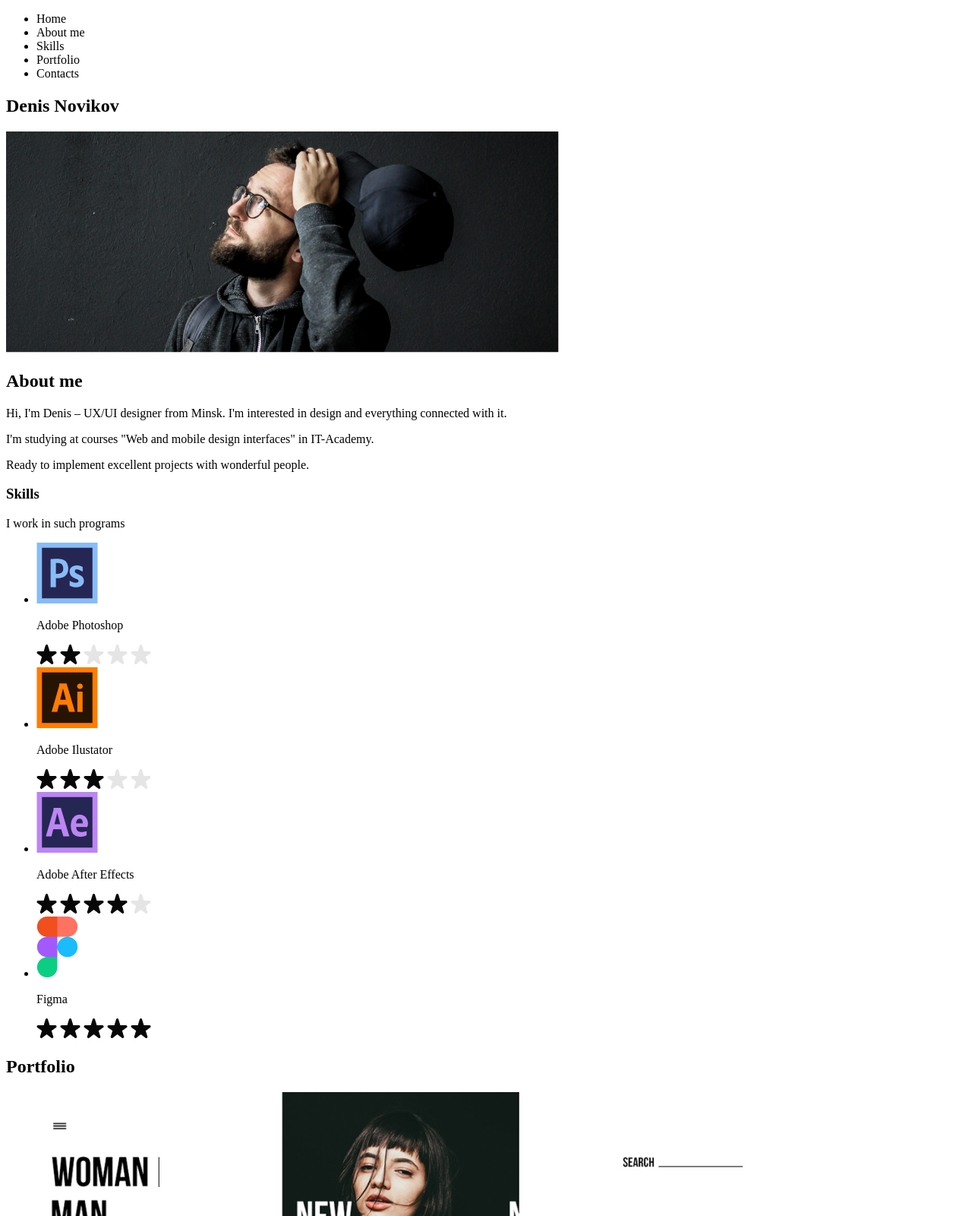
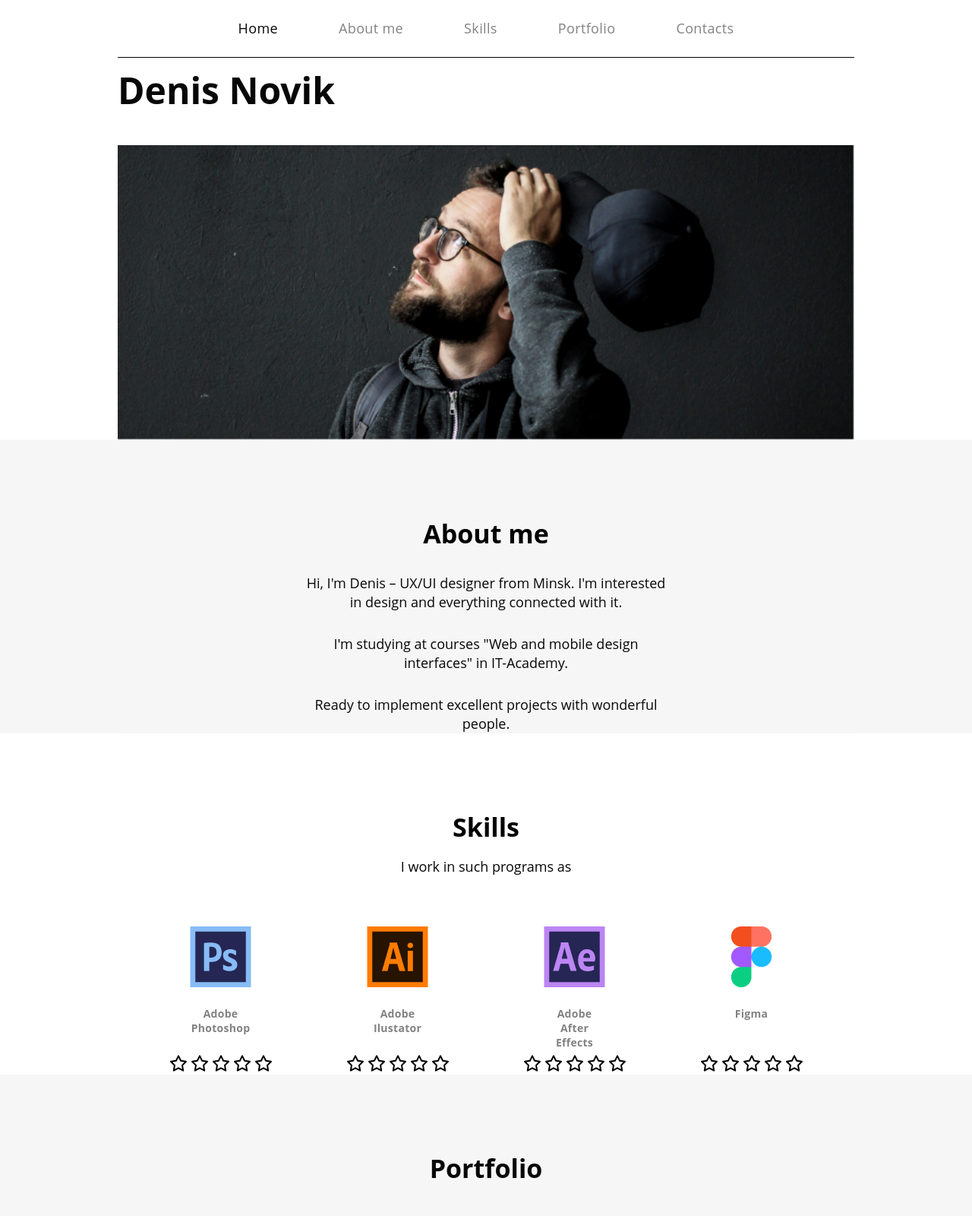
Before and after one commit to Buneezy/figma, a plain HTML site: page index.html in a window 1280 px wide. Shown: the top 1600 px of the page at 76% size. Drawn offline with Linux system fonts and the light colour scheme.

Commit message:
add styles and fixed html

```diff
--- a/index.html
+++ b/index.html
@@ -5,117 +5,279 @@
     <meta http-equiv="X-UA-Compatible" content="IE=edge" />
     <meta name="viewport" content="width=device-width, initial-scale=1.0" />
     <title>Document</title>
-    <link rel="stylesheet" href="index.css" />
+    <link rel="stylesheet" href="/figma/styles/reset.css" />
+    <link rel="stylesheet" href="/figma/styles/styles.css" />
+    <script
+      src="https://kit.fontawesome.com/6c466c3084.js"
+      crossorigin="anonymous"
+    ></script>
   </head>
   <body>
-    <header class="header">
+    <header class="header wrapper">
       <nav class="header-menu">
-        <ul>
-          <li class="header-item-1">Home</li>
-          <li class="header-item-2">About me</li>
-          <li class="header-item-3">Skills</li>
-          <li class="header-item-4">Portfolio</li>
-          <li class="header-item-5">Contacts</li>
+        <ul class="list">
+          <li class="list-item"><a href="#"></a> Home</li>
+          <li class="list-item"><a href="#"></a> About me</li>
+          <li class="list-item"><a href="#"></a> Skills</li>
+          <li class="list-item"><a href="#"></a> Portfolio</li>
+          <li class="list-item"><a href="#"></a> Contacts</li>
         </ul>
       </nav>
     </header>
-    <main>
-      <section>
-        <h1>Denis Novikov</h1>
-        <img src="images\photox940.png" alt="Denis Novikov" />
+    <main class="">
+      <section class="photo">
+        <h1 class="photo-title">Denis Novik</h1>
+        <img src="images\photox940.png" alt="Denis Novikov" class="image-1" />
       </section>
-      <section>
-        <h2>About me</h2>
-        <p>
+      <section class="about">
+        <div class="wrapper wrapper-about">
+          <h2 class="about-header">About me</h2>
+          <p class="about-text">
             Hi, I'm Denis – UX/UI designer from Minsk. I'm interested in design
             and everything connected with it.
           </p>
-        <p>
+          <p class="about-text">
             I'm studying at courses "Web and mobile design interfaces" in
             IT-Academy.
           </p>
-        <p>Ready to implement excellent projects with wonderful people.</p>
+          <p class="about-text">
+            Ready to implement excellent projects with wonderful people.
+          </p>
+        </div>
       </section>
-      <section>
-        <h3>Skills</h3>
-        <p>I work in such programs</p>
-      </section>
-      <section>
-        <ul>
-          <li>
+      <section class="skills">
+        <div class="wrapper wrapper-skills">
+          <h3 class="skills-title">Skills</h3>
+          <p class="skills-text">I work in such programs as</p>
+
+          <ul class="product-list">
+            <li class="product-item">
               <img src="images\Ps.png" alt="PS" />
-            <p>Adobe Photoshop</p>
-            <div>
-              <img src="images\star-icon.png" alt="" />
-              <img src="images\star-icon.png" alt="" />
-              <img src="images\Vector.png" alt="" />
-              <img src="images\Vector.png" alt="" />
-              <img src="images\Vector.png" alt="" />
+              <p class="product-text">Adobe Photoshop</p>
+              <div class="rating-wrapper">
+                <img
+                  src="/figma/images/star-regular.svg"
+                  alt=""
+                  class="star-icon"
+                  width="24px"
+                  height="24px"
+                />
+                <img
+                  src="/figma/images/star-regular.svg"
+                  alt=""
+                  class="star-icon"
+                  width="24px"
+                  height="24px"
+                />
+                <img
+                  src="/figma/images/star-regular.svg"
+                  alt=""
+                  class="star-icon"
+                  width="24px"
+                  height="24px"
+                />
+                <img
+                  src="/figma/images/star-regular.svg"
+                  alt=""
+                  class="star-icon"
+                  width="24px"
+                  height="24px"
+                />
+                <img
+                  src="/figma/images/star-regular.svg"
+                  alt=""
+                  class="star-icon"
+                  width="24px"
+                  height="24px"
+                />
               </div>
             </li>
 
-          <li>
+            <li class="product-item">
               <img src="images\Ai.png" alt="AI" />
-            <p>Adobe Ilustator</p>
-            <div>
-              <img src="images\star-icon.png" alt="" />
-              <img src="images\star-icon.png" alt="" />
-              <img src="images\star-icon.png" alt="" />
-              <img src="images\Vector.png" alt="" />
-              <img src="images\Vector.png" alt="" />
+              <p class="product-text">Adobe Ilustator</p>
+              <div class="rating-wrapper">
+                <img
+                  src="/figma/images/star-regular.svg"
+                  alt=""
+                  class="star-icon"
+                  width="24px"
+                  height="24px"
+                />
+                <img
+                  src="/figma/images/star-regular.svg"
+                  alt=""
+                  class="star-icon"
+                  width="24px"
+                  height="24px"
+                />
+                <img
+                  src="/figma/images/star-regular.svg"
+                  alt=""
+                  class="star-icon"
+                  width="24px"
+                  height="24px"
+                />
+                <img
+                  src="/figma/images/star-regular.svg"
+                  alt=""
+                  class="star-icon"
+                  width="24px"
+                  height="24px"
+                />
+                <img
+                  src="/figma/images/star-regular.svg"
+                  alt=""
+                  class="star-icon"
+                  width="24px"
+                  height="24px"
+                />
               </div>
             </li>
-          <li>
+            <li class="product-item">
               <img src="images\Ae.png" alt="AE" />
-            <p>Adobe After Effects</p>
-            <div>
-              <img src="images\star-icon.png" alt="" />
-              <img src="images\star-icon.png" alt="" />
-              <img src="images\star-icon.png" alt="" />
-              <img src="images\star-icon.png" alt="" />
-              <img src="images\Vector.png" alt="" />
+              <p class="product-text">Adobe After Effects</p>
+              <div class="rating-wrapper">
+                <img
+                  src="/figma/images/star-regular.svg"
+                  alt=""
+                  class="star-icon"
+                  width="24px"
+                  height="24px"
+                />
+                <img
+                  src="/figma/images/star-regular.svg"
+                  alt=""
+                  class="star-icon"
+                  width="24px"
+                  height="24px"
+                />
+                <img
+                  src="/figma/images/star-regular.svg"
+                  alt=""
+                  class="star-icon"
+                  width="24px"
+                  height="24px"
+                />
+                <img
+                  src="/figma/images/star-regular.svg"
+                  alt=""
+                  class="star-icon"
+                  width="24px"
+                  height="24px"
+                />
+                <img
+                  src="/figma/images/star-regular.svg"
+                  alt=""
+                  class="star-icon"
+                  width="24px"
+                  height="24px"
+                />
               </div>
             </li>
-          <li>
-            <img src="images\Figma.png" alt="" />
-            <p>Figma</p>
-            <div>
-              <img src="images\star-icon.png" alt="" />
-              <img src="images\star-icon.png" alt="" />
-              <img src="images\star-icon.png" alt="" />
-              <img src="images\star-icon.png" alt="" />
-              <img src="images\star-icon.png" alt="" />
+            <li class="product-item">
+              <img src="images\Figma.png" alt="Figma" />
+              <p class="product-text">Figma</p>
+              <div class="rating-wrapper">
+                <img
+                  src="/figma/images/star-regular.svg"
+                  alt=""
+                  class="star-icon"
+                  width="24px"
+                  height="24px"
+                />
+                <img
+                  src="/figma/images/star-regular.svg"
+                  alt=""
+                  class="star-icon"
+                  width="24px"
+                  height="24px"
+                />
+                <img
+                  src="/figma/images/star-regular.svg"
+                  alt=""
+                  class="star-icon"
+                  width="24px"
+                  height="24px"
+                />
+                <img
+                  src="/figma/images/star-regular.svg"
+                  alt=""
+                  class="star-icon"
+                  width="24px"
+                  height="24px"
+                />
+                <img
+                  src="/figma/images/star-regular.svg"
+                  alt=""
+                  class="star-icon"
+                  width="24px"
+                  height="24px"
+                />
               </div>
             </li>
           </ul>
+        </div>
       </section>
-      <section>
-        <h2>Portfolio</h2>
-        <img src="images\Fashion-Store.png" alt="FashionStore" />
-        <p>Online fashion store - Homepage</p>
+      <section class="portfolio">
+        <div class="wrapper wrapper-portfolio">
+          <h2 class="portfolio-text">Portfolio</h2>
+          <img
+            src="images\Fashion-Store.png"
+            alt="FashionStore"
+            class="image-portfolio"
+          />
+          <p class="text-image-portfolio">Online fashion store - Homepage</p>
+          <img
+            src="images\reebok_web.png"
+            alt="Reebok"
+            class="image-portfolio"
+          />
+          <p class="text-image-portfolio">Reebok Store - Concept</p>
+          <img src="images\braun-landing.png" alt="" class="image-portfolio" />
+          <p class="text-image-portfolio">Braun Landing Page - concept</p>
+        </div>
       </section>
-      <section>
-        <img src="images\reebok_web.png" alt="Reebok" />
-        <p>Reebok Store - Concept</p>
-      </section>
-      <section>
-        <img src="images\braun-landing.png" alt="" />
-        <p>Braun Landing Page - concept</p>
-      </section>
-      <section>
-        <h2>Contacts</h2>
-        <p>Want to know more or just chat? You are welcome!</p>
-        <button>Send message</button>
-        <ul>
+    </main>
+    <footer class="footer">
+      <section class="contacts">
+        <div class="wrapper contacts-wrapper">
+          <h2 class="heading-contacts">Contacts</h2>
+          <p class="contacts-text">
+            Want to know more or just chat? You are welcome!
+          </p>
+        </div>
+        <div class="links wrapper">
+          <span class="socialmedia">
+            <button class="btn">Send message</button></span
+          >
+          <ul class="social-group">
             <li>
-            <a href="#"><img src="images\instagram.png" alt="Instagram" /></a>
+              <a href="#"
+                ><img src="/figma/images/linkedin.png" alt="LinkedIn"
+              /></a>
             </li>
+            <li>
+              <a href=""
+                ><img src="/figma/images/instagram.png" alt="instagram"
+              /></a>
+            </li>
+
+            <li>
+              <a href="#"
+                ><img src="/figma/images/behance.png" alt="Behance"
+              /></a>
+            </li>
+
             <li>
               <a href="#"><img src="images\Vector (5).png" alt="Dribble" /></a>
             </li>
           </ul>
-        <p>Like me on LinkedIn, Instagram, Behance, Dribble</p>
+          <p class="links-text">
+            Like me on LinkedIn, Instagram, Behance, Dribble
+          </p>
+        </div>
       </section>
-    </main>
+    </footer>
   </body>
 </html>
--- /dev/null
+++ b/styles/reset.css
@@ -0,0 +1,129 @@
+/* http://meyerweb.com/eric/tools/css/reset/
+   v2.0 | 20110126
+   License: none (public domain)
+*/
+
+html,
+body,
+div,
+span,
+applet,
+object,
+iframe,
+h1,
+h2,
+h3,
+h4,
+h5,
+h6,
+p,
+blockquote,
+pre,
+a,
+abbr,
+acronym,
+address,
+big,
+cite,
+code,
+del,
+dfn,
+em,
+img,
+ins,
+kbd,
+q,
+s,
+samp,
+small,
+strike,
+strong,
+sub,
+sup,
+tt,
+var,
+b,
+u,
+i,
+center,
+dl,
+dt,
+dd,
+ol,
+ul,
+li,
+fieldset,
+form,
+label,
+legend,
+table,
+caption,
+tbody,
+tfoot,
+thead,
+tr,
+th,
+td,
+article,
+aside,
+canvas,
+details,
+embed,
+figure,
+figcaption,
+footer,
+header,
+hgroup,
+menu,
+nav,
+output,
+ruby,
+section,
+summary,
+time,
+mark,
+audio,
+video {
+  margin: 0;
+  padding: 0;
+  border: 0;
+  font-size: 100%;
+  font: inherit;
+  vertical-align: baseline;
+}
+/* HTML5 display-role reset for older browsers */
+article,
+aside,
+details,
+figcaption,
+figure,
+footer,
+header,
+hgroup,
+menu,
+nav,
+section {
+  display: block;
+}
+body {
+  line-height: 1;
+}
+ol,
+ul {
+  list-style: none;
+}
+blockquote,
+q {
+  quotes: none;
+}
+blockquote:before,
+blockquote:after,
+q:before,
+q:after {
+  content: "";
+  content: none;
+}
+table {
+  border-collapse: collapse;
+  border-spacing: 0;
+}
--- /dev/null
+++ b/styles/styles.css
@@ -0,0 +1,259 @@
+html,
+body {
+  margin: 0;
+  padding: 0;
+  display: grid;
+  place-items: center;
+}
+.wrapper {
+  width: 970px;
+}
+.header {
+  margin-bottom: 10px;
+}
+.list {
+  display: flex;
+  justify-content: center;
+  place-items: center;
+}
+.list-item {
+  padding: 25px 40px;
+}
+.header-menu {
+  border-bottom: 1px solid #000;
+}
+.photo {
+  display: flex;
+  flex-direction: column;
+  flex: 0 1 auto;
+}
+.photo-title {
+  font-family: "Open Sans";
+  font-style: normal;
+  font-weight: 700;
+  font-size: 48px;
+  line-height: 65px;
+  color: #070707;
+  margin-bottom: 40px;
+}
+.about {
+  background-color: #f6f6f6;
+  box-shadow: 0 0 0 100vmax #f6f6f6;
+  clip-path: inset(0 -100vmax);
+}
+.about-header {
+  padding-top: 100px;
+  font-family: "Open Sans";
+  font-style: normal;
+  font-weight: 700;
+  font-size: 34px;
+  line-height: 46px;
+  text-align: center;
+}
+.about-text {
+  width: 480px;
+  padding-top: 30px;
+  font-family: "Open Sans";
+  font-style: normal;
+  font-weight: 400;
+  font-size: 18px;
+  line-height: 25px;
+  text-align: center;
+  color: #070707;
+}
+.wrapper-about {
+  display: grid;
+  place-items: center;
+}
+.heading {
+  padding-top: 100px;
+}
+.wrapper-heading {
+  display: flex;
+  flex-direction: column;
+  align-items: center;
+}
+.wrapper-skills {
+  display: grid;
+  place-items: center;
+}
+.skills-title {
+  padding-top: 100px;
+  font-family: "Open Sans";
+  font-style: normal;
+  font-weight: 700;
+  font-size: 34px;
+  line-height: 46px;
+  text-align: center;
+}
+.skills-text {
+  padding-top: 20px;
+  font-family: "Open Sans";
+  font-style: normal;
+  font-weight: 400;
+  font-size: 18px;
+  line-height: 18px;
+  text-align: center;
+  color: #070707;
+}
+.product-list {
+  display: flex;
+  flex-direction: row;
+  justify-content: center;
+  align-items: center;
+  gap: 97px;
+}
+.product-item {
+  display: flex;
+  flex-direction: column;
+  align-items: center;
+  padding-top: 70px;
+  gap: 25px;
+}
+.product-text {
+  font-family: "Open Sans";
+  font-style: normal;
+  font-weight: 700;
+  font-size: 14px;
+  line-height: 19px;
+  text-align: center;
+  letter-spacing: 0.02em;
+  color: #828282;
+  width: 79px;
+  height: 38px;
+}
+.rating-wrapper:hover > img {
+  background-image: url(/figma/images/star-solid.svg);
+}
+.rating-wrapper > .star-icon:hover ~ img {
+  background-image: url(/figma/images/star-regular.svg);
+}
+.wrapper-portfolio {
+  display: grid;
+  place-items: center;
+}
+.portfolio {
+  background-color: #f6f6f6;
+  box-shadow: 0 0 0 100vmax #f6f6f6;
+  clip-path: inset(0 -100vmax);
+}
+.portfolio-text {
+  font-family: "Open Sans";
+  font-style: normal;
+  font-weight: 700;
+  font-size: 34px;
+  line-height: 46px;
+  text-align: center;
+  padding-top: 100px;
+  color: #070707;
+}
+.image-portfolio {
+  padding-top: 40px;
+  padding-bottom: 70px;
+}
+.text-image-portfolio {
+  font-family: "Open Sans";
+  font-style: normal;
+  font-weight: 400;
+  font-size: 18px;
+  line-height: 25px;
+  text-align: center;
+  text-decoration-line: underline;
+
+  width: 200px;
+
+  color: #070707;
+}
+.contacts-wrapper {
+  display: grid;
+  place-items: center;
+}
+.heading-contacts {
+  font-family: "Open Sans";
+  font-style: normal;
+  font-weight: 700;
+  font-size: 34px;
+  line-height: 46px;
+  text-align: center;
+  padding-top: 100px;
+  color: #070707;
+}
+.contacts-text {
+  font-family: "Open Sans";
+  font-style: normal;
+  font-weight: 400;
+  font-size: 18px;
+  line-height: 25px;
+  text-align: center;
+  padding-top: 20px;
+  color: #070707;
+  width: 260px;
+}
+.links {
+  padding: 0px;
+  gap: 30px;
+  display: grid;
+  place-items: center;
+}
+.btn {
+  display: flex;
+  flex-direction: row;
+  justify-content: center;
+  align-items: center;
+  padding: 0px 16px;
+  margin-top: 70px;
+  width: 180px;
+  height: 44px;
+  background: #070707;
+  border-radius: 22px;
+
+  font-family: "Open Sans";
+  font-style: normal;
+  font-weight: 700;
+  font-size: 18px;
+  line-height: 25px;
+  text-align: center;
+  letter-spacing: 0.1em;
+
+  color: #ffffff;
+}
+.social-group {
+  display: flex;
+  flex-direction: row;
+  align-items: flex-start;
+  padding: 0px;
+  gap: 50px;
+  padding-top: 40px;
+}
+.links-text {
+  width: 200px;
+  font-family: "Open Sans";
+  font-style: normal;
+  font-weight: 400;
+  font-size: 14px;
+  line-height: 19px;
+  text-align: center;
+
+  color: #828282;
+}
+.list-item:first-of-type {
+  font-family: "Open Sans";
+  font-style: normal;
+  font-weight: 400;
+  font-size: 18px;
+  line-height: 25px;
+
+  letter-spacing: 0.02em;
+
+  color: #070707;
+}
+.list-item:nth-of-type(n + 2) {
+  font-family: "Open Sans";
+  font-style: normal;
+  font-weight: 400;
+  font-size: 18px;
+  line-height: 25px;
+  letter-spacing: 0.02em;
+
+  color: #828282;
+}
```
Also changed, not shown: images/Group (1).png (added), images/Vector (6).png (added), images/behance.png (added), images/bg.png (added), images/linkedin.png (added), images/star-regular.svg (added), images/star-solid copy.svg (added), images/star-solid.svg (added). Lines whose indentation alone changed are shown as unchanged.
